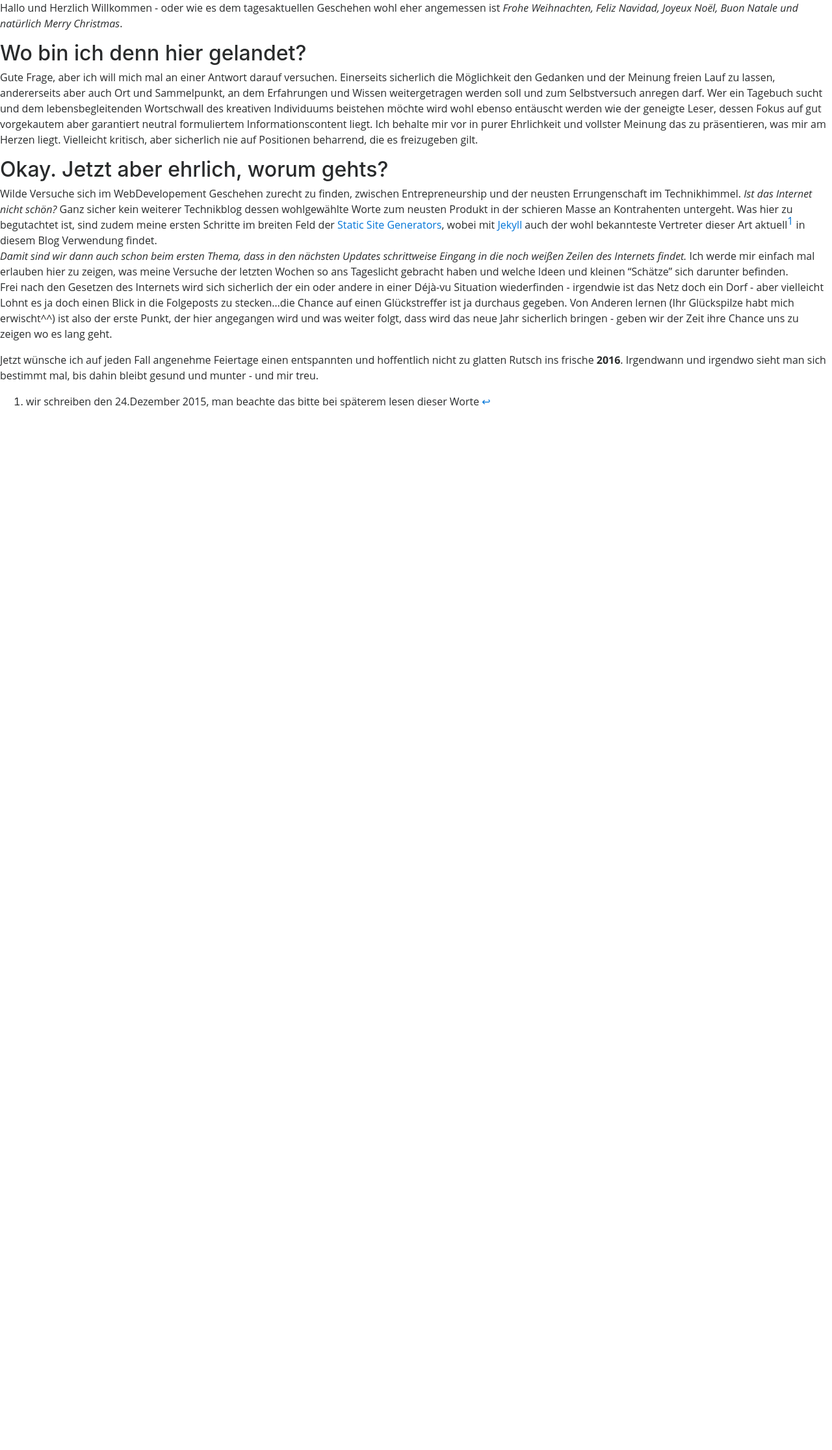
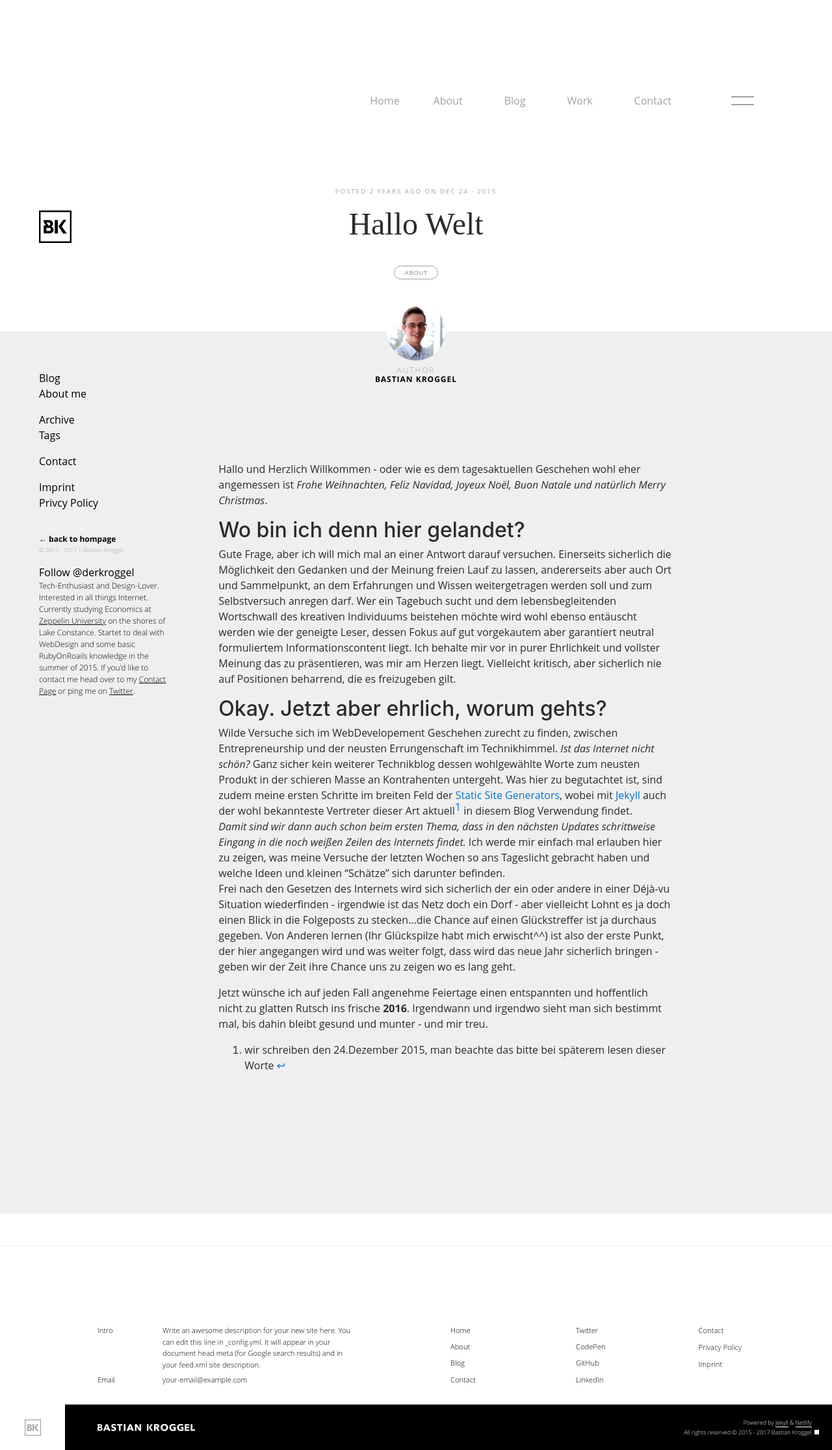
Before and after one commit to bkroggel/luzid, a Jekyll site: the page built from _posts/2015-12-23-Hallo-Welt-und-ein-README.markdown, in a window 1280 px wide. Shown: the whole page at 65% size. Built offline with Jekyll 4.4.1, drawn with Linux system fonts in a browser that asks for light colours; nearby versions of some CDN libraries; some web fonts are replaced; our own code applies the rules of GitHub Pages for plain Markdown files; comment, search, counter and statistics services are not loaded; before the commit the page ends 900 px from its top, so only the background shows below that.

Commit message:
article title section and article view

```diff
--- a/_config.yml
+++ b/_config.yml
@@ -38,6 +38,16 @@ plugins: [jekyll-paginate]
 sass:
   style: compressed
 
+#default values
+defaults:
+  -
+    scope:
+      path: ""
+      type: "posts"
+    values:
+      layout: "post"
+
+
 # Exclude from processing.
 # The following items will not be processed, by default. Create a custom list
 # to override the default setting.
--- /dev/null
+++ b/_includes/article/_date.html
@@ -0,0 +1,5 @@
+<div class="bk-blog-posts__date">
+  <h3>Posted</h3>
+  <time class="timeago" datetime="{{page.date | date: "%Y-%m-%dT%H:%M:%S%z"}}"></time>
+  <h3>on {% assign d = page.date | date: "%-d" %}{{ page.date | date: "%b %d" }} · {{ page.date | date: "%Y" }}</h3>
+</div>
--- /dev/null
+++ b/_includes/article/_main.html
@@ -0,0 +1,12 @@
+<section class="bk-blog bk-article">
+  <div class="bk-side-space bk-article__nav">
+    {% include navigation/_blog-nav.html %}
+  </div>
+  <div class="bk-article-main">
+    <div class="bk-blog-content">
+      {{content}}
+    </div>
+  </div>
+  <div class="bk-side-space">
+  </div>
+</section>
--- /dev/null
+++ b/_includes/article/_title.html
@@ -0,0 +1,67 @@
+{% assign tags_content = '' %}
+
+{% assign post = page %}
+{% if post.tags.size > 0 %}
+  {% for post_tag in post.tags %}
+    {% for data_tag in site.data.tags %}
+      {% if data_tag.slug == post_tag %}
+        {% assign tag = data_tag %}
+      {% endif %}
+    {% endfor %}
+    {% if tag %}
+      {% capture tags_content_temp %}{{tags_content}}<a href="/blog/tag/{{ tag.slug }}/">{{ tag.name }}</a>{% endcapture %}
+      {% assign tags_content = tags_content_temp %}
+    {% endif %}
+  {% endfor %}
+{% else %}
+  {% assign tags_content = '' %}
+{% endif %}
+
+
+<section class="bk-article-title">
+
+
+  <div class="bk-article-title__row">
+    <div class="bk-side-space article-column">
+    </div>
+    <div class="bk-article-main article-column">
+      {% include article/_date.html %}
+    </div>
+    <div class="bk-side-space article-column">
+    </div>
+  </div>
+
+  <div class="bk-article-title__row">
+    <div class="bk-side-space article-column">
+      {% include svg/_icon.html %}
+    </div>
+    <div class="bk-article-main article-column bk-title-frame">
+      <h1>{{page.title}}</h1>
+    </div>
+    <div class="bk-side-space article-column">
+    </div>
+  </div>
+
+  <div class="bk-article-title__row">
+    <div class="bk-side-space article-column">
+    </div>
+    <div class="bk-article-main article-column">
+      <div class="bk-blog-posts--tags">
+        <p>
+          {{ tags_content | replace: '/blog/tag/work/', '/work/' }}
+        </p>
+      </div>
+      <div class="article-author-img">
+        <img src="{{ site.data.author.[page.author].img }}" alt="{{site.admin_user}}">
+      </div>
+      <div class="article-author-id">
+        <h2>Author</h2>
+        <h3>{{page.author}}</h3>
+      </div>
+    </div>
+    <div class="bk-side-space article-column">
+    </div>
+  </div>
+
+
+</section>
--- /dev/null
+++ b/_includes/navigation/_article-horizontal-nav.html
@@ -0,0 +1,6 @@
+<div class="bk-blog-nav--frame">
+  <div class="bk-blog-nav bk-article-nav">
+    {% include svg/_icon.html %}
+    {% include navigation/_horizontal-nav.html %}
+  </div>
+</div>
--- /dev/null
+++ b/_layouts/post.html
@@ -0,0 +1,12 @@
+---
+layout: default
+---
+<script type="text/javascript">
+   jQuery(document).ready(function() {
+     $("time.timeago").timeago();
+   });
+</script>
+{% include navigation/_article-horizontal-nav.html %}
+{% include article/_title.html %}
+{% include article/_main.html %}
+{% include footer/_footer.html %}
--- a/_sass/_typography.scss
+++ b/_sass/_typography.scss
@@ -48,7 +48,9 @@ p {
 // Time: Posted on...
 .overview-posts h3,
 .overview-posts time,
-#blog-nav-dropdown p {
+#blog-nav-dropdown p,
+.bk-article-title h3,
+.bk-article-title time {
   font-family: $sans-serif;
   font-weight: 400;
   font-size: 0.6em;
--- /dev/null
+++ b/_sass/blog/_article.scss
@@ -0,0 +1,88 @@
+.bk-article-nav svg {
+  @include media-query($medium){
+    visibility: hidden;
+  };
+}
+.bk-article-title {
+  @include display_flex;
+  @include direction_column;
+}
+
+.bk-article-title__row {
+  @include display_flex;
+  &:last-of-type {
+    margin-bottom: -84px;
+  }
+}
+
+.article-column {
+  @include display_flex;
+  @include align-items(center);
+}
+
+.bk-article-main {
+  width: 100%;
+  @include display_flex;
+  @include direction_column;
+  @include justify-content(center);
+  @include media-query($medium){
+    width: 60%;
+  };
+}
+
+.bk-side-space {
+  @include justify-content(flex-start);
+  width: 0%;
+  @include media-query($medium){
+    width: 20%;
+  };
+  svg {
+    height: 50px;
+    width: 50px;
+    margin-left: 60px;
+  }
+}
+
+.bk-title-frame {
+  margin: 0 auto;
+  text-align: center;
+  max-width: 580px;
+}
+
+.article-author-img img {
+  width: 90px;
+  height: 90px;
+  border-radius: 50%;
+}
+
+.bk-article-title .bk-blog-posts__date {
+  margin: 70px 0 15px 0;
+}
+
+.bk-article-title .bk-blog-posts--tags {
+  margin: 25px 0 20px 0;
+}
+
+.bk-article-title .article-author-id {
+  margin-top: 15px;
+}
+
+.bk-article__nav {
+  min-width: 330px;
+}
+
+.bk-blog-content {
+  width: 100%;
+  max-width: 700px;
+  margin: 200px auto;
+  img {
+    width: 100%;
+  }
+}
+
+.bk-article .bk_img_big_screen {
+  display: block;
+  @include media-query($medium){
+    display: none;
+  };
+}
--- /dev/null
+++ b/_sass/blog/_blog-font.scss
@@ -0,0 +1,28 @@
+.bk-article-title h1 {
+  // Titel in der individuellen Artikel-Ansicht
+  font-family: $serif;
+  font-weight: 400;
+  font-size: 48px;
+}
+
+.bk-article-title .article-author-id h2,
+.bk-article-title .article-author-id h3 {
+  font-family: $sans-serif;
+  font-size: 12px;
+  margin: 0;
+  line-height: 0;
+  text-align: center;
+  text-transform: uppercase;
+}
+
+.bk-article-title .article-author-id h2 {
+  color: $dark-color;
+  font-weight: 300;
+  letter-spacing: 2px;
+}
+
+.bk-article-title .article-author-id h3 {
+  color: $darkest-color;
+  font-weight: 700;
+  letter-spacing: 1px;
+}
--- a/_sass/blog/_default.scss
+++ b/_sass/blog/_default.scss
@@ -287,3 +287,8 @@
     margin-bottom: 1em;
   }
 }
+
+@import
+  "article",
+  "blog-font"
+;
--- a/_sass/defaults.scss
+++ b/_sass/defaults.scss
@@ -38,6 +38,14 @@ $xtra-small: 575px !default;
 justify-content: $justify;
 }
 
+@mixin direction_column {
+  -webkit-box-orient: vertical;
+  -webkit-flex-direction: column;
+  -moz-flex-direction: column;
+  -ms-flex-direction: column;
+  flex-direction: column;
+}
+
 // mixin for media-querys
 @mixin media-query($device) {
   @media screen and (min-width: $device) {
```
